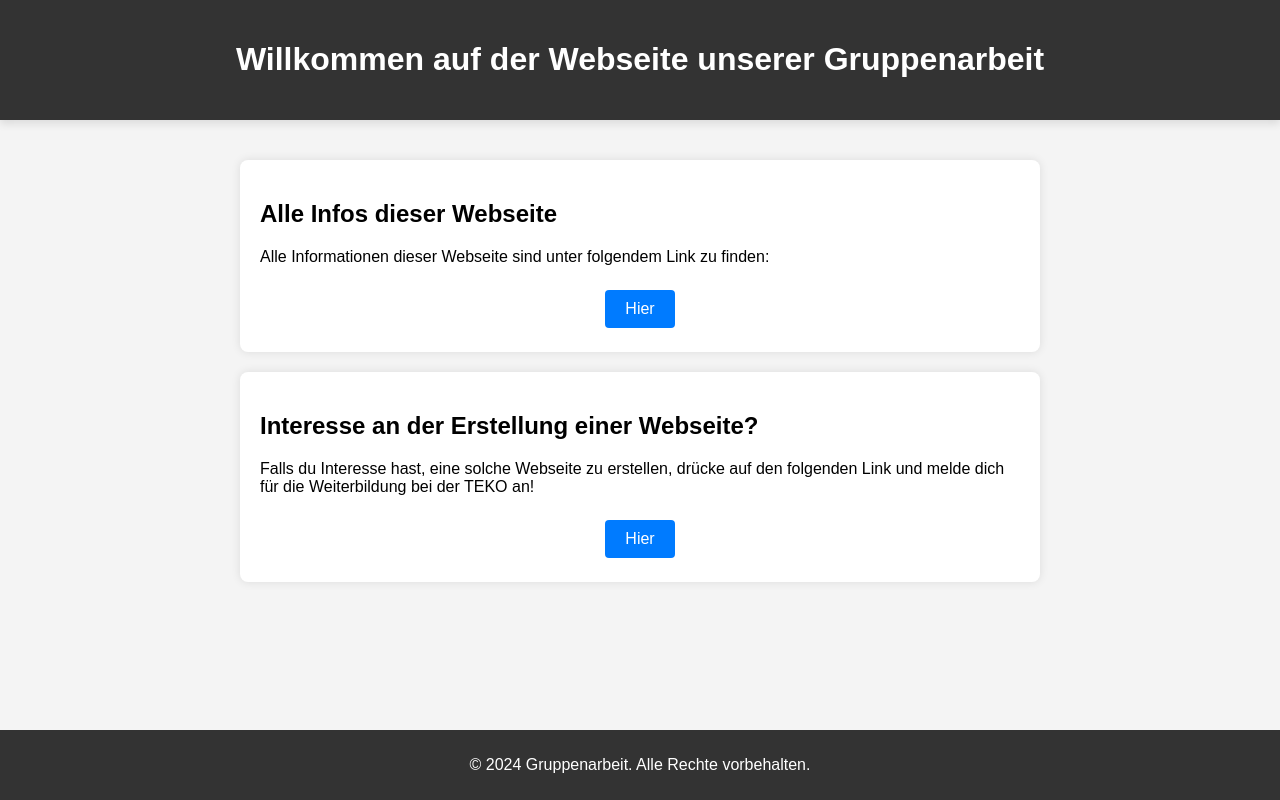
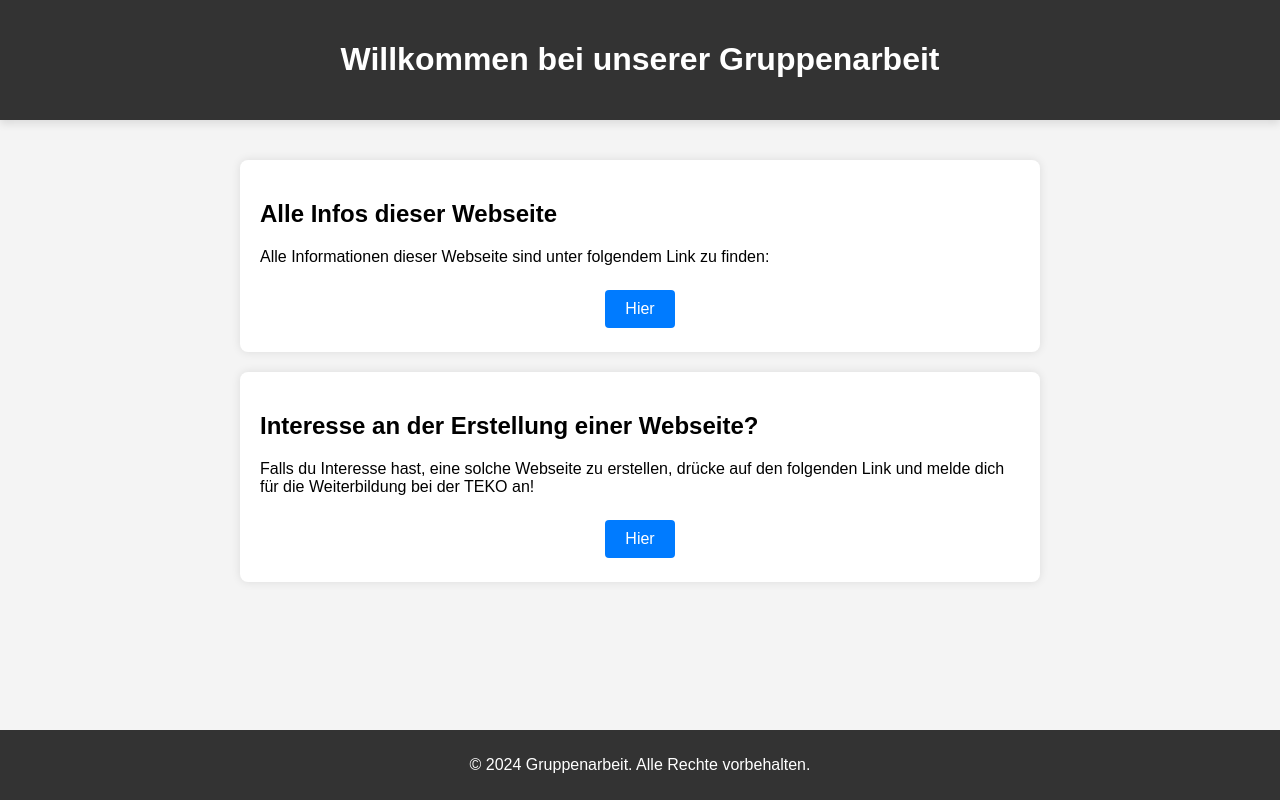
Before and after one commit to dfahrni/gruppenarbeit1, a plain HTML site: page index.html in a window 1280 px wide. Drawn offline with Linux system fonts and the light colour scheme.

Commit message:
Changed index.html

```diff
--- a/index.html
+++ b/index.html
@@ -64,7 +64,7 @@
 </head>
 <body>
 <header>
-    <h1>Willkommen auf der Webseite unserer Gruppenarbeit</h1>
+    <h1>Willkommen bei unserer Gruppenarbeit</h1>
 </header>
 <main>
     <div class="content">
```
